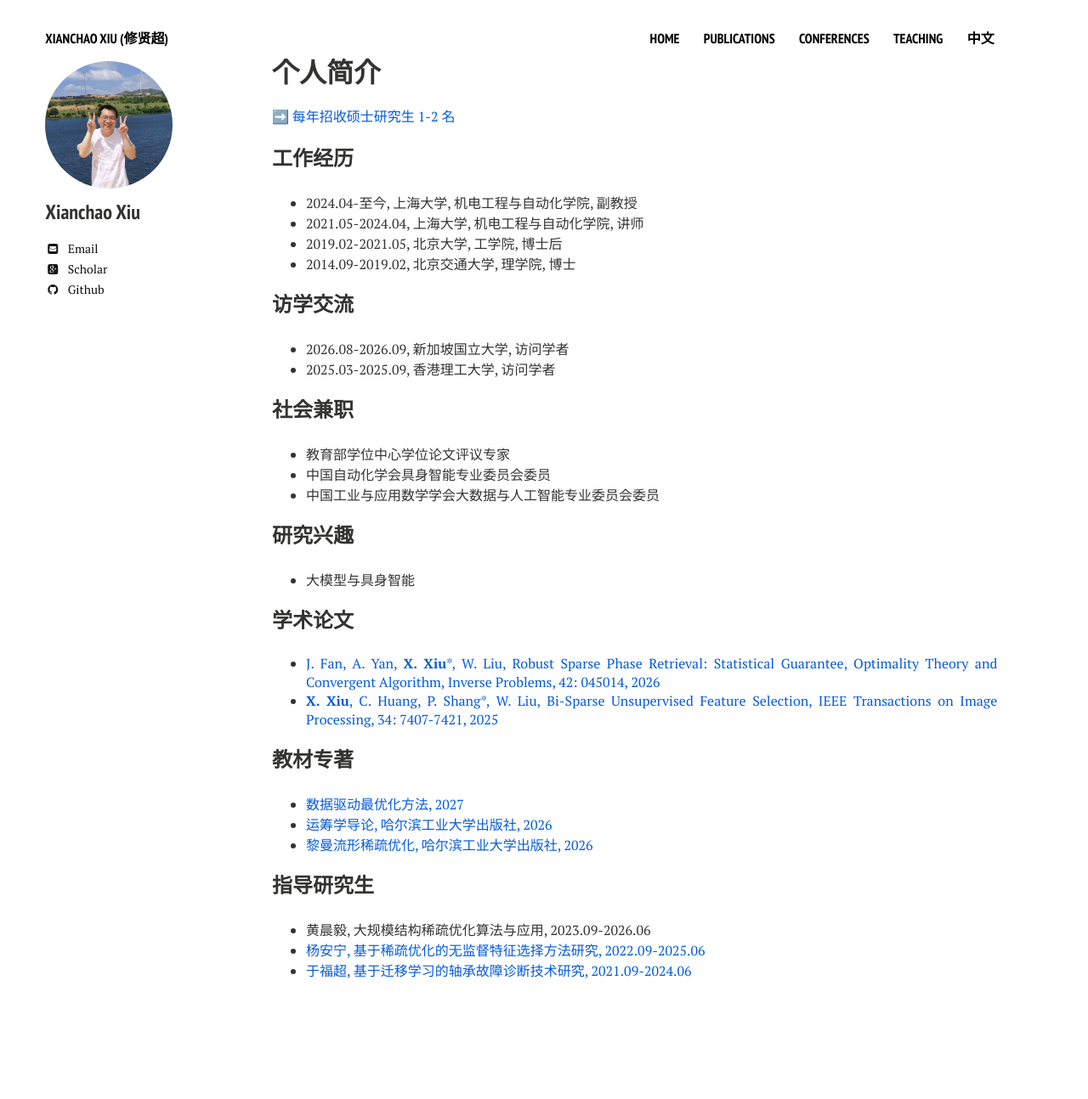
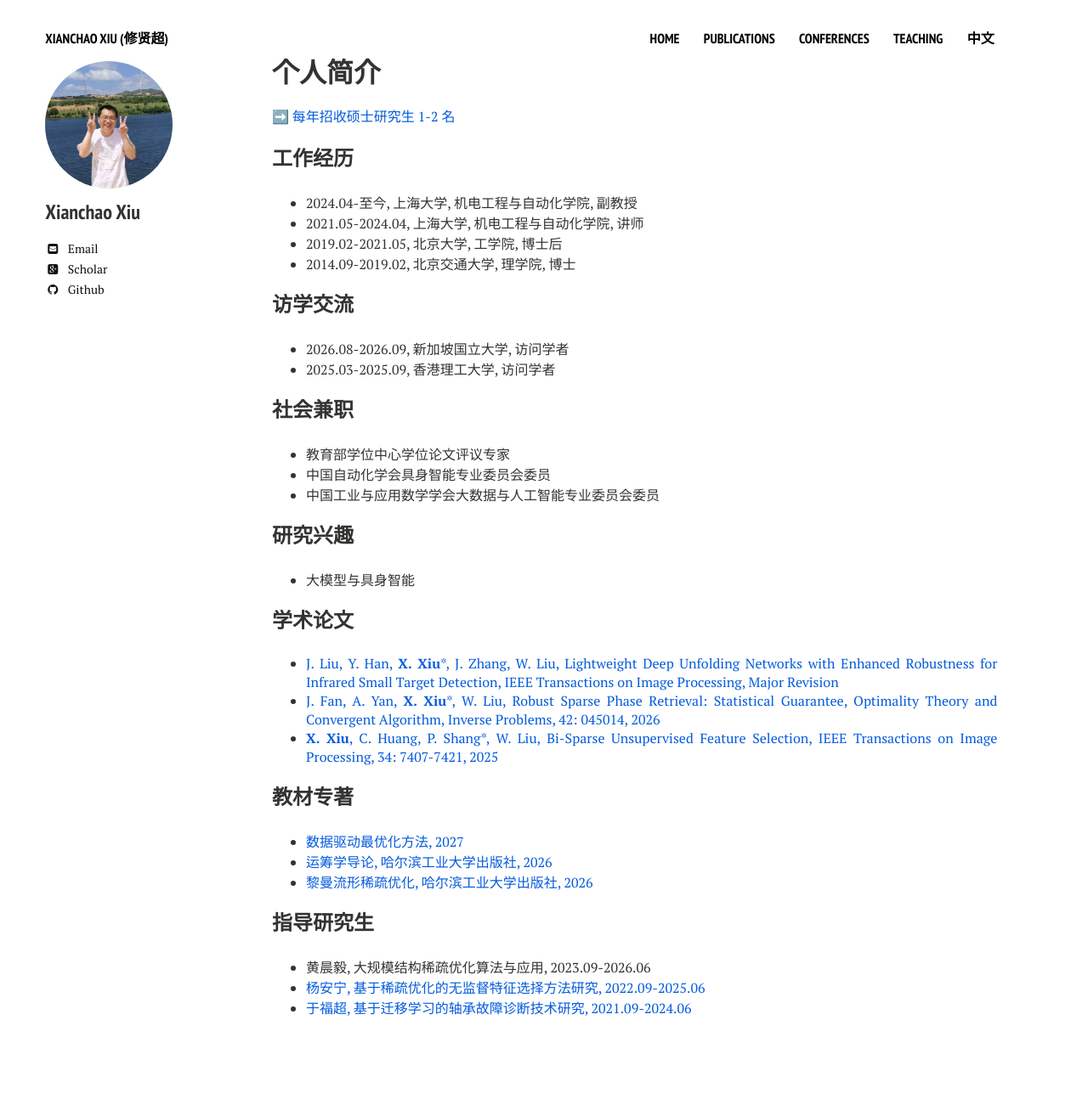
Before and after one commit to xianchaoxiu/xianchaoxiu.github.io, a Jekyll site: the page built from chinese/index.md, in a window 1280 px wide. Shown: the whole page at 85% size. Built offline with Jekyll 4.4.1, drawn with Linux system fonts in a browser that asks for light colours; nearby versions of some CDN libraries; before the commit the page ends 1250 px from its top, so only the background shows below that.

Commit message:
Update index.md

```diff
--- a/chinese/index.md
+++ b/chinese/index.md
@@ -32,6 +32,7 @@ share: false
 
 
 ### 学术论文
+* <a href="https://arxiv.org/abs/2509.08205" class="textlink" target="_blank"> J. Liu, Y. Han, <b>X. Xiu</b>*, J. Zhang, W. Liu, Lightweight Deep Unfolding Networks with Enhanced Robustness for Infrared Small Target Detection, IEEE Transactions on Image Processing, Major Revision </a> <br>
 * <a href="../chinese/papers/2026-IP.pdf" class="textlink" target="_blank"> J. Fan, A. Yan, <b>X. Xiu</b>*, W. Liu, Robust Sparse Phase Retrieval: Statistical Guarantee, Optimality Theory and Convergent Algorithm, Inverse Problems, 42: 045014, 2026 </a> <br>
 * <a href="../chinese/papers/2025-TIP.pdf" class="textlink" target="_blank"> <b>X. Xiu</b>, C. Huang, P. Shang*, W. Liu, Bi-Sparse Unsupervised Feature Selection, IEEE Transactions on Image Processing, 34: 7407-7421, 2025 </a> <br>
 
```
